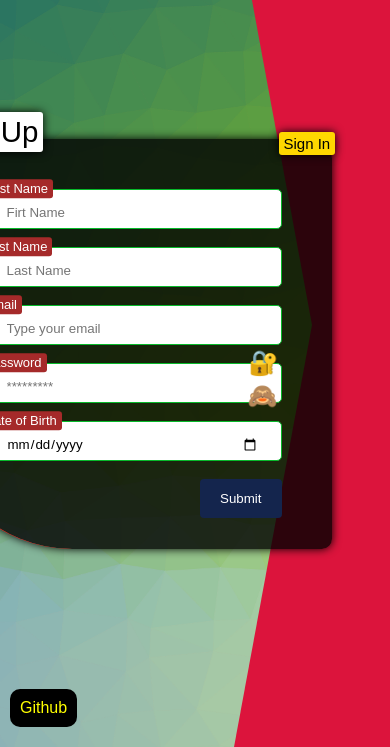
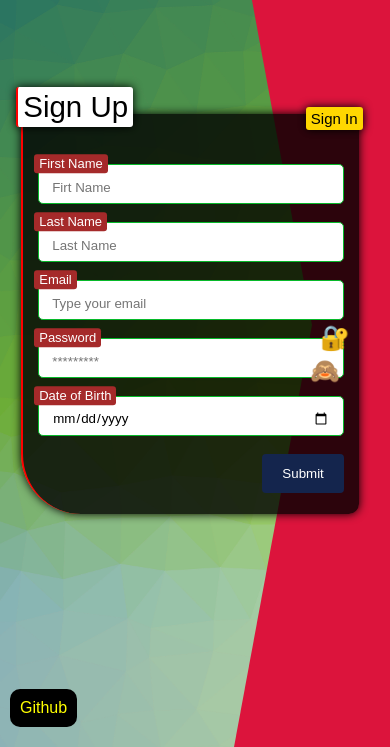
Before and after one commit to mjafory/SignOutform, a plain HTML site: page index.html in a window 390 px wide. Shown: the part 97-844 px from the top of the page. Drawn offline with Linux system fonts and the light colour scheme; a web font is replaced by a local one.

Commit message:
adjust the mobile responsive

```diff
--- a/style.css
+++ b/style.css
@@ -119,7 +119,7 @@ h1 {
 	color: #07b92a;
 	font-size: 18px;
 	border-radius: 5px;
-	padding: 10px;
+	padding: 1px;
 	width: 100%;
 	height: 40px;
 	border: 1px solid #07b92a;
@@ -172,7 +172,6 @@ input[type=submit] {
 	background-color: #14254d;
 	color: white;
 	padding: 12px 20px;
-
 	border: none;
 	border-radius: 4px;
 	cursor: pointer;
@@ -228,6 +227,22 @@ input[type=submit]:hover {
 
 @media screen and (max-width:1200px) {
 
+
+	.box {
+		position: fixed;
+		top: 25vh;
+		right: 8%;
+		width: 40vh;
+	}
+
+	.form {
+		padding: 15px;
+		padding-top: 50px;
+
+		border-radius: 0px 0px 10px 60px;
+		padding-bottom: 60px;
+	}
+
 	.slogan {
 		font-size: 7vw;
 		top: 15px;
```
